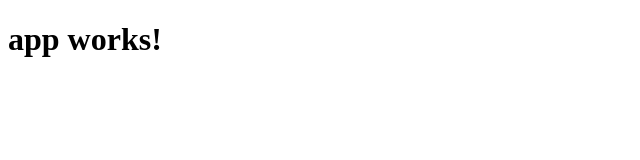
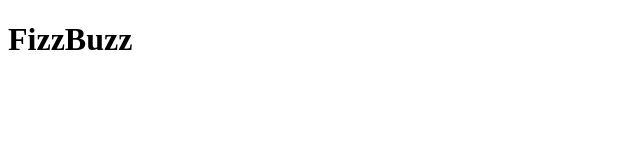
Before and after one commit to cjclay/Angular2FizzBuzzDemo, an Angular app: page / in a window 1280 px wide. Shown: the top 160 px of the page, without its empty margins (0-640 px from the left). Built offline with nearby package versions, Linux system fonts and the light colour scheme.

Commit message:
setup component with numbers

```diff
--- a/src/app/app.component.ts
+++ b/src/app/app.component.ts
@@ -6,5 +6,6 @@ import { Component } from '@angular/core';
   styleUrls: ['./app.component.css']
 })
 export class AppComponent {
-  title = 'app works!';
+  title = 'FizzBuzz';
+  numbers = Array.apply(null, Array(100)).map( (_,i) =>i)
 }
```
